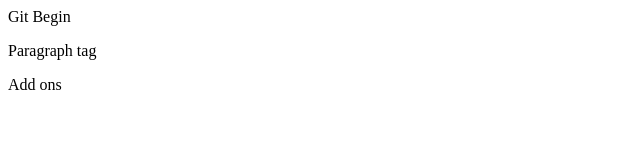
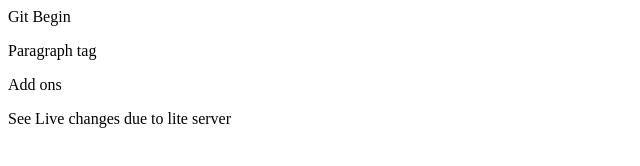
Before and after one commit to Nivedha123/courserareact, a website: page index.html in a window 1280 px wide. Shown: the whole page, without its empty margins (0-640 px from the left). Drawn offline with Linux system fonts and the light colour scheme.

Commit message:
fourth commit

```diff
--- a/index.html
+++ b/index.html
@@ -7,5 +7,6 @@
         Git Begin
         <p>Paragraph tag</p>
         <p>Add ons</p>
+        <p>See Live changes due to lite server</p>
     </body>
 </html>
```
Also changed, not shown: package.json (added, +28 -0 lines), 2 other files.
